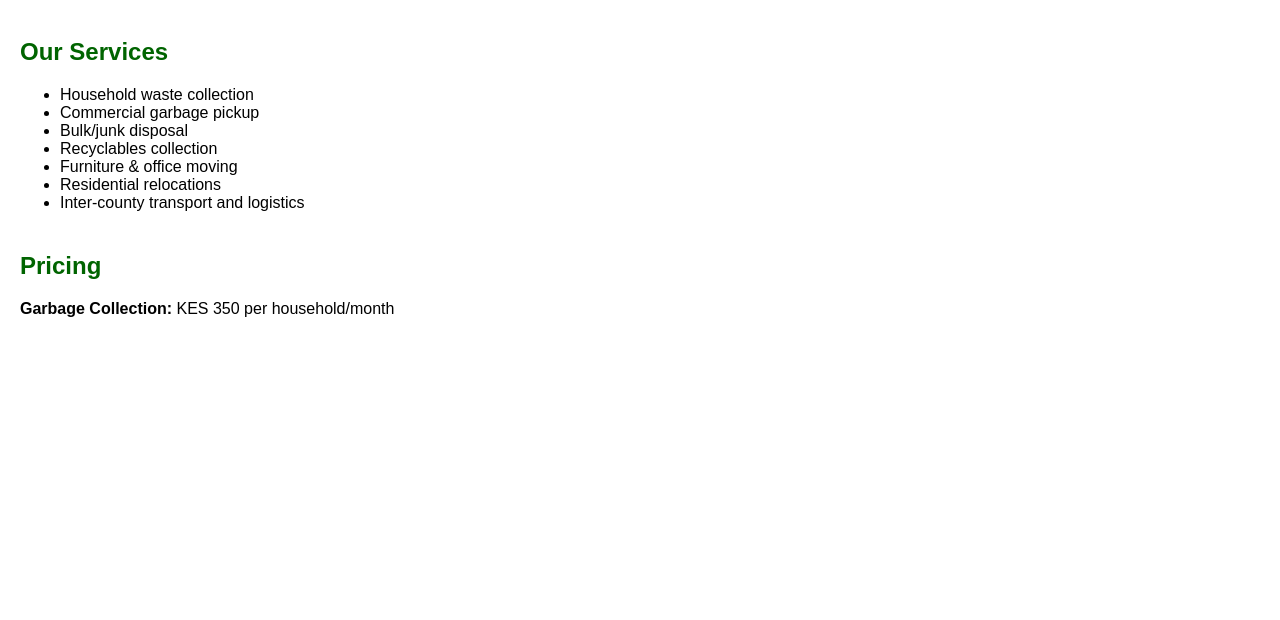
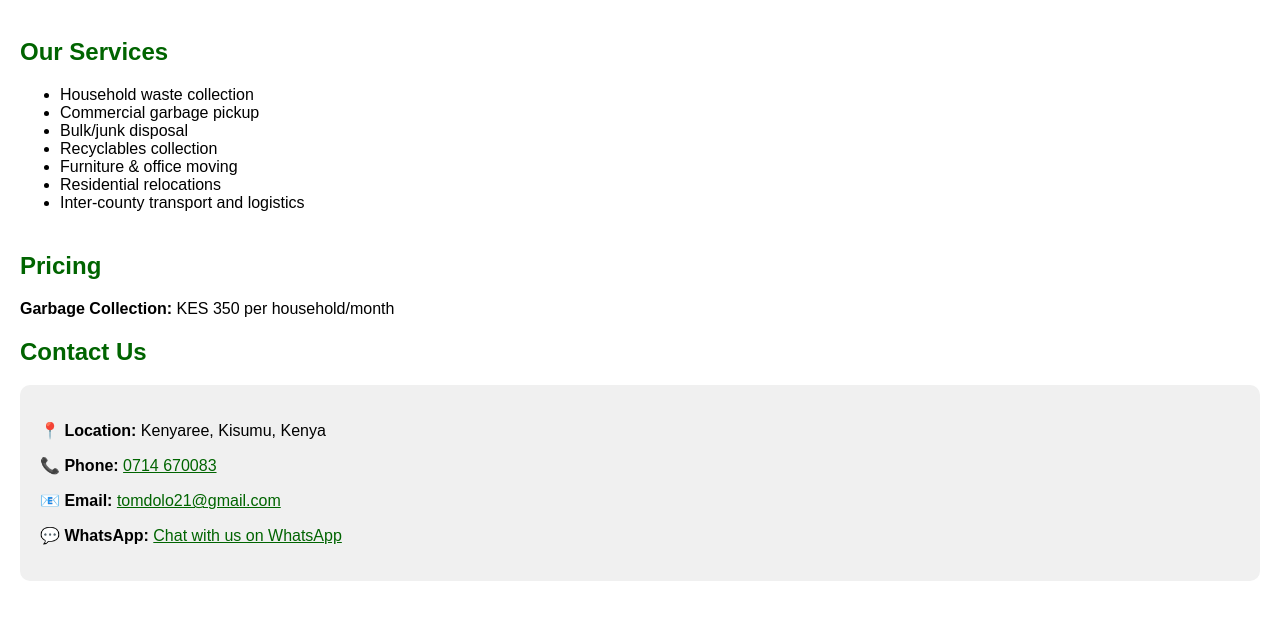
Before and after one commit to Tndolo/.github.io, a plain HTML site: page index.html in a window 1280 px wide. Shown: the part 102-722 px from the top of the page. Drawn offline with Linux system fonts and the light colour scheme.

Commit message:
Update index.html

```diff
--- a/index.html
+++ b/index.html
@@ -63,3 +63,12 @@
     <section>
       <h2>Pricing</h2>
       <p><strong>Garbage Collection:</strong> KES 350 per household/month</
+        <section>
+  <h2>Contact Us</h2>
+  <div style="background-color: #f0f0f0; padding: 20px; border-radius: 10px;">
+    <p><strong>📍 Location:</strong> Kenyaree, Kisumu, Kenya</p>
+    <p><strong>📞 Phone:</strong> <a href="tel:+254714670083">0714 670083</a></p>
+    <p><strong>📧 Email:</strong> <a href="mailto:tomdolo21@gmail.com">tomdolo21@gmail.com</a></p>
+    <p><strong>💬 WhatsApp:</strong> <a href="https://wa.me/254714670083" target="_blank">Chat with us on WhatsApp</a></p>
+  </div>
+</section>
```
